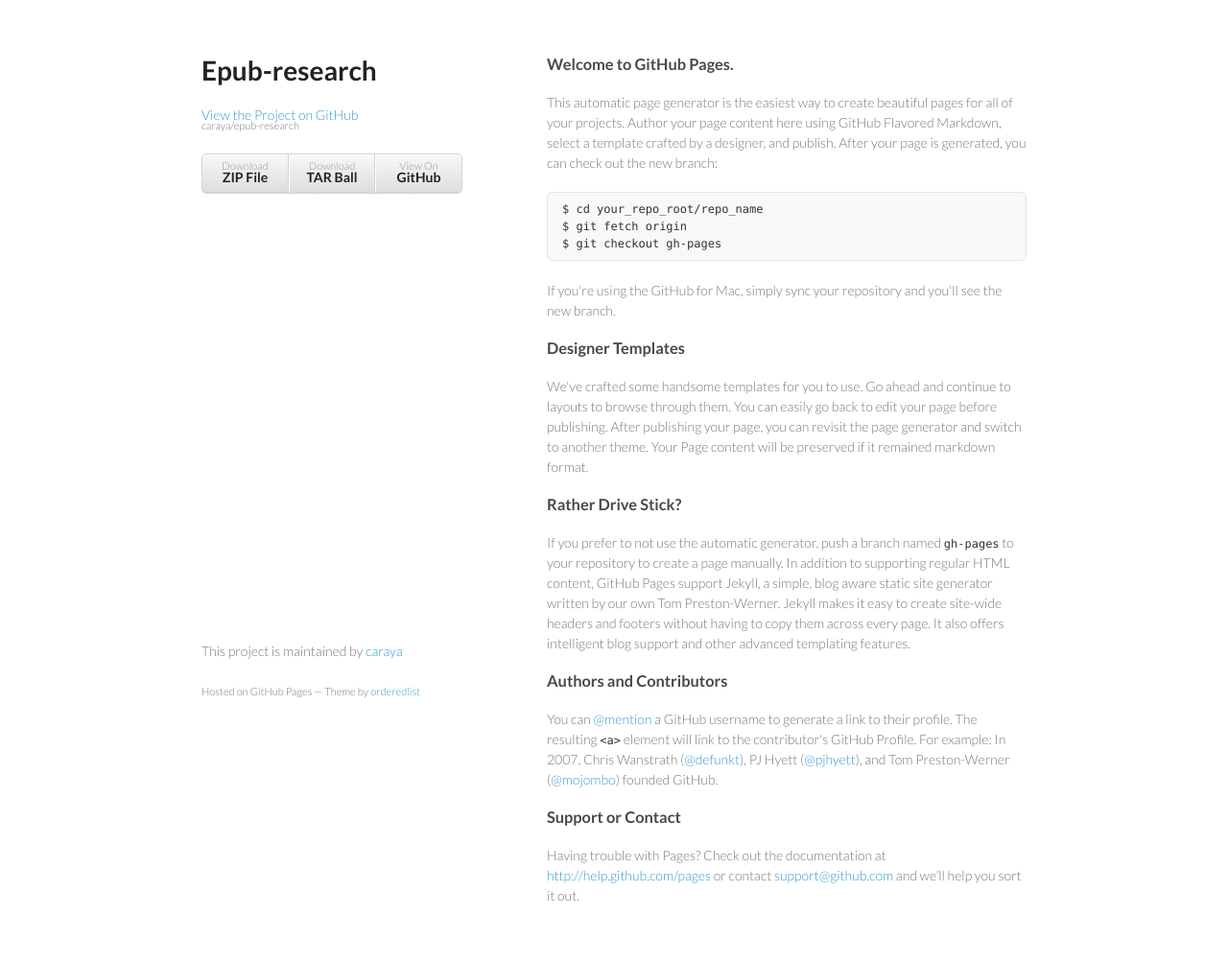
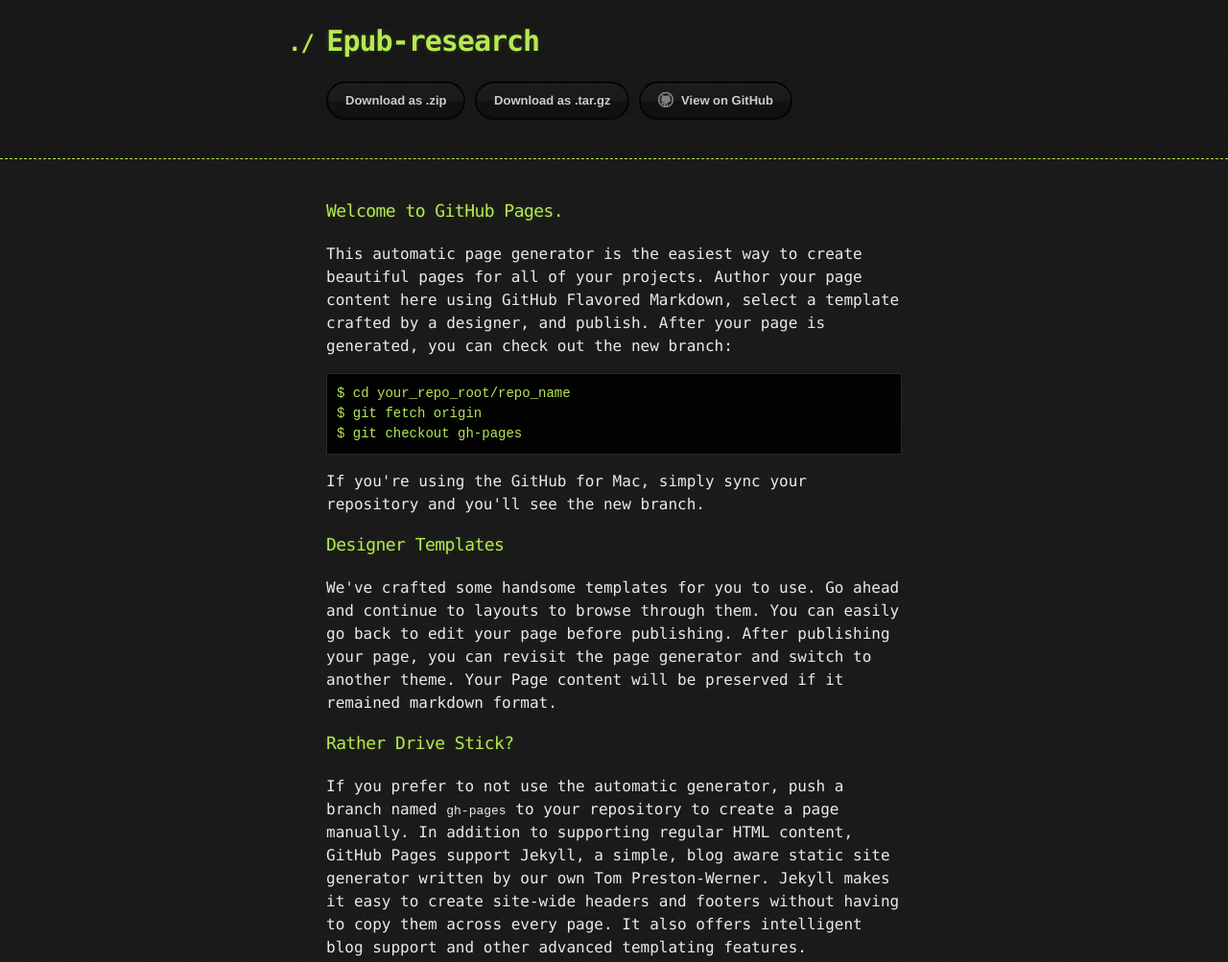
Before and after one commit to caraya/epub-research, a plain HTML site: page index.html in a window 1280 px wide. Shown: the top 1003 px of the page at 96% size. Drawn offline with Linux system fonts and the light colour scheme.

Commit message:
Create gh-pages branch via GitHub

```diff
--- a/index.html
+++ b/index.html
@@ -1,33 +1,33 @@
-<!doctype html>
+<!DOCTYPE html>
 <html>
   <head>
-    <meta charset="utf-8">
+    <meta charset='utf-8'>
     <meta http-equiv="X-UA-Compatible" content="chrome=1">
+
+    <link rel="stylesheet" type="text/css" href="stylesheets/stylesheet.css" media="screen" />
+    <link rel="stylesheet" type="text/css" href="stylesheets/pygment_trac.css" media="screen" />
+    <link rel="stylesheet" type="text/css" href="stylesheets/print.css" media="print" />
+
     <title>Epub-research by caraya</title>
+  </head>
 
-    <link rel="stylesheet" href="stylesheets/styles.css">
-    <link rel="stylesheet" href="stylesheets/pygment_trac.css">
-    <meta name="viewport" content="width=device-width, initial-scale=1, user-scalable=no">
-    <!--[if lt IE 9]>
-    <script src="//html5shiv.googlecode.com/svn/trunk/html5.js"></script>
-    <![endif]-->
-  </head>
   <body>
-    <div class="wrapper">
-      <header>
+
+    <header>
+      <div class="container">
         <h1>Epub-research</h1>
-        <p></p>
+        <h2></h2>
 
-        <p class="view"><a href="https://github.com/caraya/epub-research">View the Project on GitHub <small>caraya/epub-research</small></a></p>
+        <section id="downloads">
+          <a href="https://github.com/caraya/epub-research/zipball/master" class="btn">Download as .zip</a>
+          <a href="https://github.com/caraya/epub-research/tarball/master" class="btn">Download as .tar.gz</a>
+          <a href="https://github.com/caraya/epub-research" class="btn btn-github"><span class="icon"></span>View on GitHub</a>
+        </section>
+      </div>
+    </header>
 
-
-        <ul>
-          <li><a href="https://github.com/caraya/epub-research/zipball/master">Download <strong>ZIP File</strong></a></li>
-          <li><a href="https://github.com/caraya/epub-research/tarball/master">Download <strong>TAR Ball</strong></a></li>
-          <li><a href="https://github.com/caraya/epub-research">View On <strong>GitHub</strong></a></li>
-        </ul>
-      </header>
-      <section>
+    <div class="container">
+      <section id="main_content">
         <h3>
 <a name="welcome-to-github-pages" class="anchor" href="#welcome-to-github-pages"><span class="octicon octicon-link"></span></a>Welcome to GitHub Pages.</h3>
 
@@ -60,12 +60,8 @@ $ git checkout gh-pages
 
 <p>Having trouble with Pages? Check out the documentation at <a href="http://help.github.com/pages">http://help.github.com/pages</a> or contact <a href="mailto:support@github.com">support@github.com</a> and we’ll help you sort it out.</p>
       </section>
-      <footer>
-        <p>This project is maintained by <a href="https://github.com/caraya">caraya</a></p>
-        <p><small>Hosted on GitHub Pages &mdash; Theme by <a href="https://github.com/orderedlist">orderedlist</a></small></p>
-      </footer>
     </div>
-    <script src="javascripts/scale.fix.js"></script>
+
 
   </body>
 </html>
--- /dev/null
+++ b/javascripts/main.js
@@ -0,0 +1 @@
+console.log('This would be the main JS file.');
--- a/stylesheets/pygment_trac.css
+++ b/stylesheets/pygment_trac.css
@@ -1,4 +1,3 @@
-.highlight  { background: #ffffff; }
 .highlight .c { color: #999988; font-style: italic } /* Comment */
 .highlight .err { color: #a61717; background-color: #e3d2d2 } /* Error */
 .highlight .k { font-weight: bold } /* Keyword */
@@ -35,7 +34,7 @@
 .highlight .ne { color: #990000; font-weight: bold } /* Name.Exception */
 .highlight .nf { color: #990000; font-weight: bold } /* Name.Function */
 .highlight .nn { color: #555555 } /* Name.Namespace */
-.highlight .nt { color: #000080 } /* Name.Tag */
+.highlight .nt { color: #CBDFFF } /* Name.Tag */
 .highlight .nv { color: #008080 } /* Name.Variable */
 .highlight .ow { font-weight: bold } /* Operator.Word */
 .highlight .w { color: #bbbbbb } /* Text.Whitespace */
--- /dev/null
+++ b/stylesheets/stylesheet.css
@@ -0,0 +1,247 @@
+body {
+  margin: 0;
+  padding: 0;
+  background: #151515 url("../images/bkg.png") 0 0;
+  color: #eaeaea;
+  font: 16px;
+  line-height: 1.5;
+  font-family: Monaco, "Bitstream Vera Sans Mono", "Lucida Console", Terminal, monospace;
+}
+
+/* General & 'Reset' Stuff */
+
+.container {
+  width: 90%;
+  max-width: 600px;
+  margin: 0 auto;
+}
+
+section {
+  display: block;
+  margin: 0 0 20px 0;
+}
+
+h1, h2, h3, h4, h5, h6 {
+  margin: 0 0 20px;
+}
+
+li {
+  line-height: 1.4 ;
+}
+
+/* Header, <header>
+   header   - container
+   h1       - project name
+   h2       - project description
+*/
+
+header {
+  background: rgba(0, 0, 0, 0.1);
+  width: 100%;
+  border-bottom: 1px dashed #b5e853;
+  padding: 20px 0;
+  margin: 0 0 40px 0;
+}
+
+header h1 {
+  font-size: 30px;
+  line-height: 1.5;
+  margin: 0 0 0 -40px;
+  font-weight: bold;
+  font-family: Monaco, "Bitstream Vera Sans Mono", "Lucida Console", Terminal, monospace;
+  color: #b5e853;
+  text-shadow: 0 1px 1px rgba(0, 0, 0, 0.1),
+               0 0 5px rgba(181, 232, 83, 0.1),
+               0 0 10px rgba(181, 232, 83, 0.1);
+  letter-spacing: -1px;
+  -webkit-font-smoothing: antialiased;
+}
+
+header h1:before {
+  content: "./ ";
+  font-size: 24px;
+}
+
+header h2 {
+  font-size: 18px;
+  font-weight: 300;
+  color: #666;
+}
+
+#downloads .btn {
+  display: inline-block;
+  text-align: center;
+  margin: 0;
+}
+
+/* Main Content
+*/
+
+#main_content {
+  width: 100%;
+  -webkit-font-smoothing: antialiased;
+}
+section img {
+  max-width: 100%
+}
+
+h1, h2, h3, h4, h5, h6 {
+  font-weight: normal;
+  font-family: Monaco, "Bitstream Vera Sans Mono", "Lucida Console", Terminal, monospace;
+  color: #b5e853;
+  letter-spacing: -0.03em;
+  text-shadow: 0 1px 1px rgba(0, 0, 0, 0.1),
+               0 0 5px rgba(181, 232, 83, 0.1),
+               0 0 10px rgba(181, 232, 83, 0.1);
+}
+
+#main_content h1 {
+  font-size: 30px;
+}
+
+#main_content h2 {
+  font-size: 24px;
+}
+
+#main_content h3 {
+  font-size: 18px;
+}
+
+#main_content h4 {
+  font-size: 14px;
+}
+
+#main_content h5 {
+  font-size: 12px;
+  text-transform: uppercase;
+  margin: 0 0 5px 0;
+}
+
+#main_content h6 {
+  font-size: 12px;
+  text-transform: uppercase;
+  color: #999;
+  margin: 0 0 5px 0;
+}
+
+dt {
+  font-style: italic;
+  font-weight: bold;
+}
+
+ul li {
+  list-style: none;
+}
+
+ul li:before {
+  content: ">>";
+  font-family: Monaco, "Bitstream Vera Sans Mono", "Lucida Console", Terminal, monospace;
+  font-size: 13px;
+  color: #b5e853;
+  margin-left: -37px;
+  margin-right: 21px;
+  line-height: 16px;
+}
+
+blockquote {
+  color: #aaa;
+  padding-left: 10px;
+  border-left: 1px dotted #666;
+}
+
+pre {
+  background: rgba(0, 0, 0, 0.9);
+  border: 1px solid rgba(255, 255, 255, 0.15);
+  padding: 10px;
+  font-size: 14px;
+  color: #b5e853;
+  border-radius: 2px;
+  -moz-border-radius: 2px;
+  -webkit-border-radius: 2px;
+  text-wrap: normal;
+  overflow: auto;
+  overflow-y: hidden;
+}
+
+table {
+  width: 100%;
+  margin: 0 0 20px 0;
+}
+
+th {
+  text-align: left;
+  border-bottom: 1px dashed #b5e853;
+  padding: 5px 10px;
+}
+
+td {
+  padding: 5px 10px;
+}
+
+hr {
+  height: 0;
+  border: 0;
+  border-bottom: 1px dashed #b5e853;
+  color: #b5e853;
+}
+
+/* Buttons
+*/
+
+.btn {
+  display: inline-block;
+  background: -webkit-linear-gradient(top, rgba(40, 40, 40, 0.3), rgba(35, 35, 35, 0.3) 50%, rgba(10, 10, 10, 0.3) 50%, rgba(0, 0, 0, 0.3));
+  padding: 8px 18px;
+  border-radius: 50px;
+  border: 2px solid rgba(0, 0, 0, 0.7);
+  border-bottom: 2px solid rgba(0, 0, 0, 0.7);
+  border-top: 2px solid rgba(0, 0, 0, 1);
+  color: rgba(255, 255, 255, 0.8);
+  font-family: Helvetica, Arial, sans-serif;
+  font-weight: bold;
+  font-size: 13px;
+  text-decoration: none;
+  text-shadow: 0 -1px 0 rgba(0, 0, 0, 0.75);
+  box-shadow: inset 0 1px 0 rgba(255, 255, 255, 0.05);
+}
+
+.btn:hover {
+  background: -webkit-linear-gradient(top, rgba(40, 40, 40, 0.6), rgba(35, 35, 35, 0.6) 50%, rgba(10, 10, 10, 0.8) 50%, rgba(0, 0, 0, 0.8));
+}
+
+.btn .icon {
+  display: inline-block;
+  width: 16px;
+  height: 16px;
+  margin: 1px 8px 0 0;
+  float: left;
+}
+
+.btn-github .icon {
+  opacity: 0.6;
+  background: url("../images/blacktocat.png") 0 0 no-repeat;
+}
+
+/* Links
+   a, a:hover, a:visited
+*/
+
+a {
+  color: #63c0f5;
+  text-shadow: 0 0 5px rgba(104, 182, 255, 0.5);
+}
+
+/* Clearfix */
+
+.cf:before, .cf:after {
+  content:"";
+  display:table;
+}
+
+.cf:after {
+  clear:both;
+}
+
+.cf {
+  zoom:1;
+}
```
Also changed, not shown: images/bkg.png (added), images/blacktocat.png (added).
